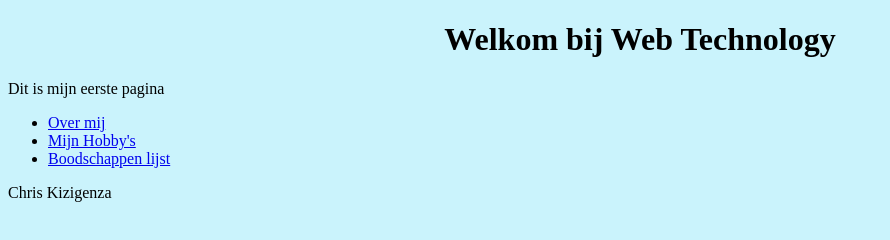
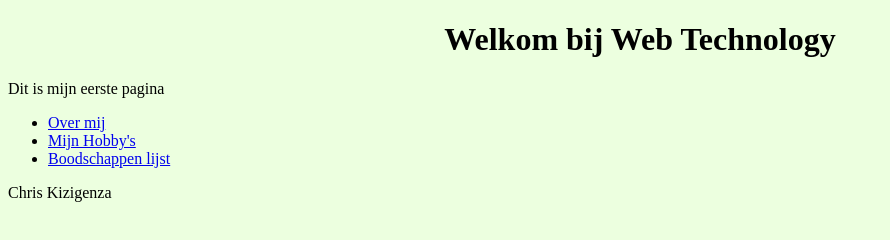
Before and after one commit to Chris-Kizigenza/webtech, a plain HTML site: page Site/labo-01/index.html in a window 1280 px wide. Shown: the whole page, without its empty margins (0-890 px from the left). Drawn offline with Linux system fonts and the light colour scheme.

Commit message:
background color

```diff
--- a/Site/labo-01/stijl.css
+++ b/Site/labo-01/stijl.css
@@ -1,5 +1,5 @@
 :root {
-    --color-paper: rgb(202, 243, 252);
+    --color-paper: rgb(236, 255, 223);
 }
 
 body {
```
